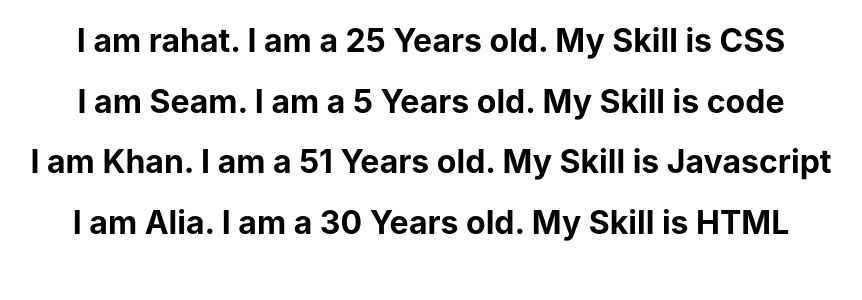
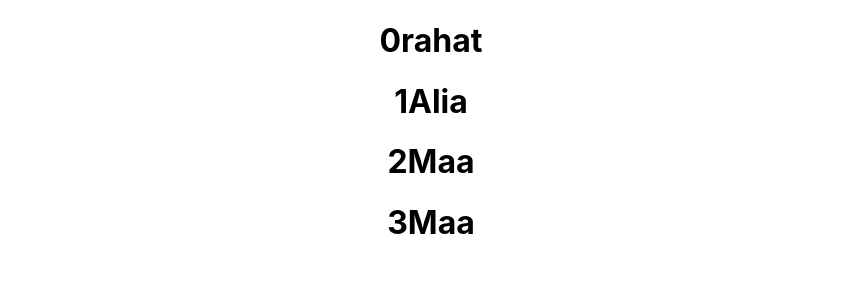
Before and after one commit to found-rahat/ReactLearn, a React (Create React App) app: page / in a window 1280 px wide. Shown: the top 300 px of the page, without its empty margins (209-1071 px from the left). Built offline with nearby package versions, Linux system fonts and the light colour scheme.

Commit message:
part 19 index as key list

```diff
--- a/src/App.js
+++ b/src/App.js
@@ -11,6 +11,7 @@ import EventBind from "./components/EventBind";
 import ParentComponents from "./components/ParentComponents";
 import ConditionalRendering from "./components/ConditionalRendering";
 import NameList from "./components/NameList";
+import KeyIndex from "./components/keyIndex";
 
 function App() {
   return (
@@ -31,7 +32,8 @@ function App() {
       {/* <EventBind /> */}
       {/* <ParentComponents /> */}
       {/* <ConditionalRendering /> */}
-      <NameList />
+      {/* <NameList /> */}
+      <KeyIndex />
     </div>
   );
 }
--- /dev/null
+++ b/src/components/keyIndex.js
@@ -0,0 +1,16 @@
+import React from "react";
+
+function keyIndex() {
+  const names = ["rahat", "Alia", "Maa", "Maa"];
+  const nameList = names.map((name, index) => (
+    <h1 key={index}>
+      {index}
+      {name}
+    </h1>
+  ));
+
+  return <div>{nameList}</div>;
+  return <div></div>;
+}
+
+export default keyIndex;
```
